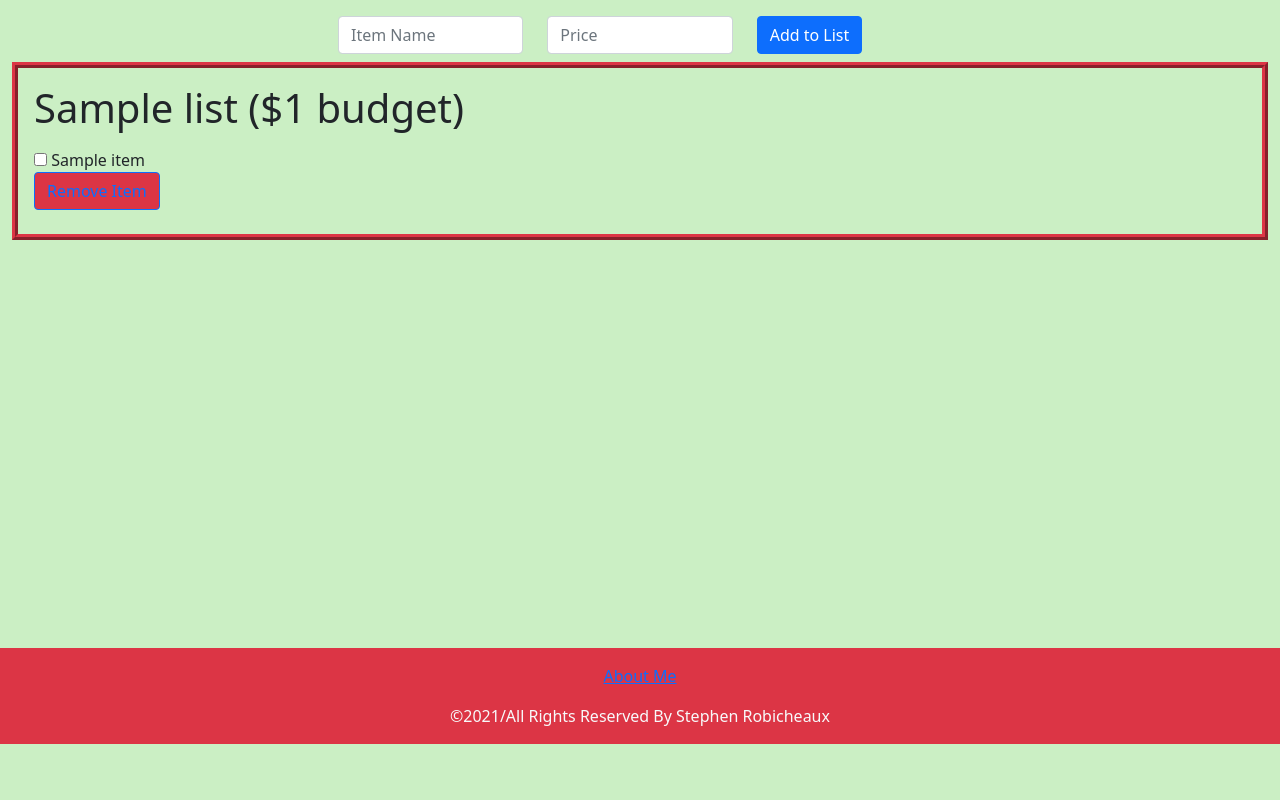
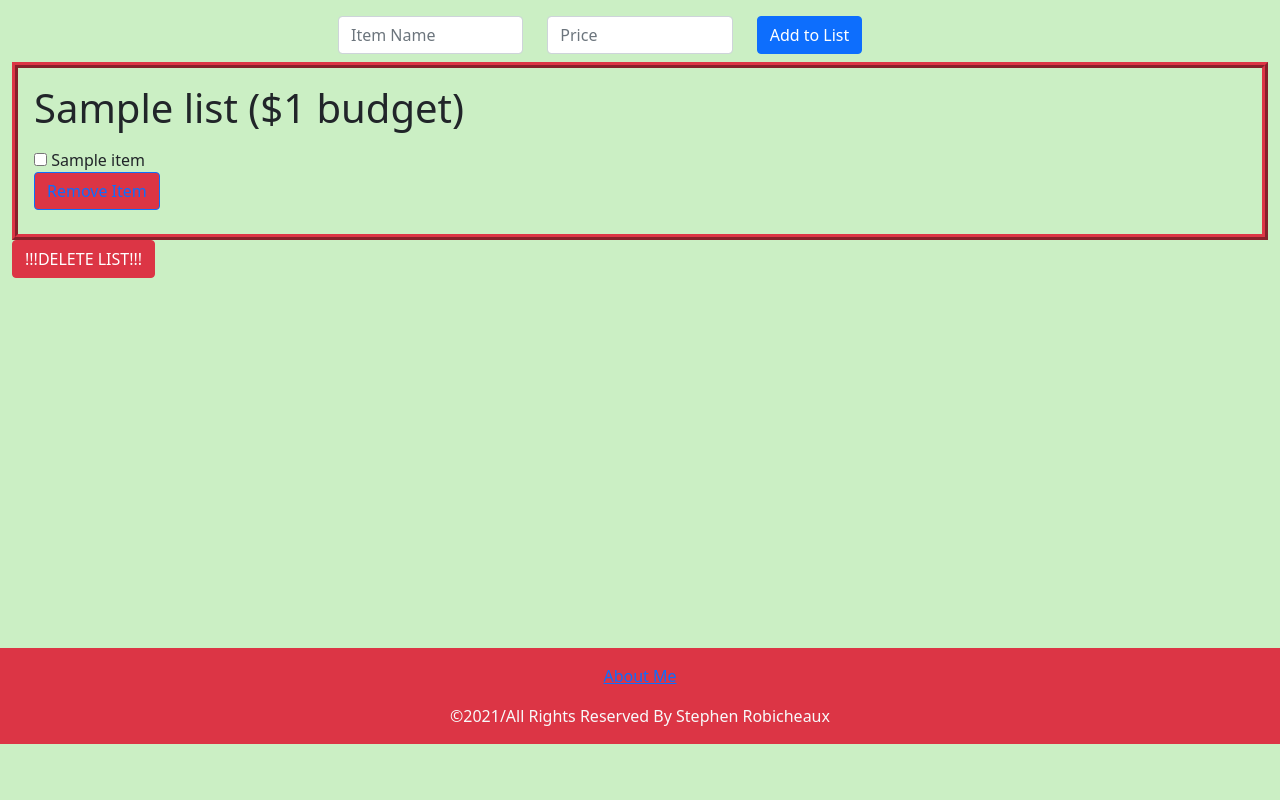
Before and after one commit to stephenrobic/shopping-organizer, a Django app: page /list_details/1/ in a window 1280 px wide. Shown: the part 56-856 px from the top of the page. Run offline with Django 3.2, Linux system fonts and the light colour scheme; tables that the repository leaves empty hold one stand-in row (values such as "Sample post"); parts of the project's set-up code (start-up, migrations or seed data) failed here and were passed over; some libraries are stand-ins or nearby versions.

Commit message:
Implement Deletion of Lists (#9)
- Add button to delete current list to list details page
- open modal on list details page to confirm list deletion upon clicking delete button

```diff
--- a/shopping_list/templates/shopping_list/detail.html
+++ b/shopping_list/templates/shopping_list/detail.html
@@ -2,7 +2,7 @@
 
 {%  load static %}
 
-{% block title %}List Details{% endblock %}
+{% block title %}{{ list0.name }} List Details{% endblock %}
 
 {% block content %}
 
@@ -34,5 +34,29 @@
             {% endfor %}
             <button type="submit" name="remove_item" value="remove_item" class="btn btn-danger btn-outline-primary mb-2">Remove Item</button>
         </fieldset>
+
+        <!-- Deletion Button Trigger Modal -->
+        <button type="button" name="remove_list" value="remove_list" class="btn btn-danger" data-bs-toggle="modal" data-bs-target="#confirmDeletion">
+            !!!DELETE LIST!!!
+        </button>
+        <!-- Deletion Modal -->
+        <div class="modal fade" id="confirmDeletion" data-bs-backdrop="static" data-bs-keyboard="false" tabindex="-1" aria-labelledby="confirmDeletionLabel" aria-hidden="true">
+            <div class="modal-dialog">
+                <div class="modal-content">
+                    <div class="modal-header">
+                        <h5 class="modal-title" id="confirmDeletionLabel">Warning! {{ list0.name }} will be deleted FOREVER!</h5>
+                        <button type="button" class="btn-close" data-bs-dismiss="modal" aria-label="Close"></button>
+                    </div>
+                    <div class="modal-body">
+                        Are you sure you want to delete this shopping list?
+                    </div>
+                    <div class="modal-footer">
+                        <button type="submit" name="remove_list" value="remove_list" class="btn btn-success btn-outline-dark">Yes</button>
+                        <button type="button" class="btn btn-danger btn-outline-dark" data-bs-dismiss="modal">No</button>
+                    </div>
+                </div>
+            </div>
+        </div>
     </form>
+
 {% endblock %}
--- a/shopping_list/views.py
+++ b/shopping_list/views.py
@@ -45,6 +45,9 @@ def list_details(request, list_id):
             current_item = get_object_or_404(Item, pk=item_id)
             current_list.items.remove(current_item)
             return HttpResponseRedirect('/list_details/%i' % list_id)
+        if request.POST.get("remove_list"):
+            current_list.delete()
+            return HttpResponseRedirect('/')
     list0 = get_object_or_404(List, pk=list_id)
     context = {'list0': list0} | available_lists(request)
     return render(request, 'shopping_list/detail.html', context)
```
